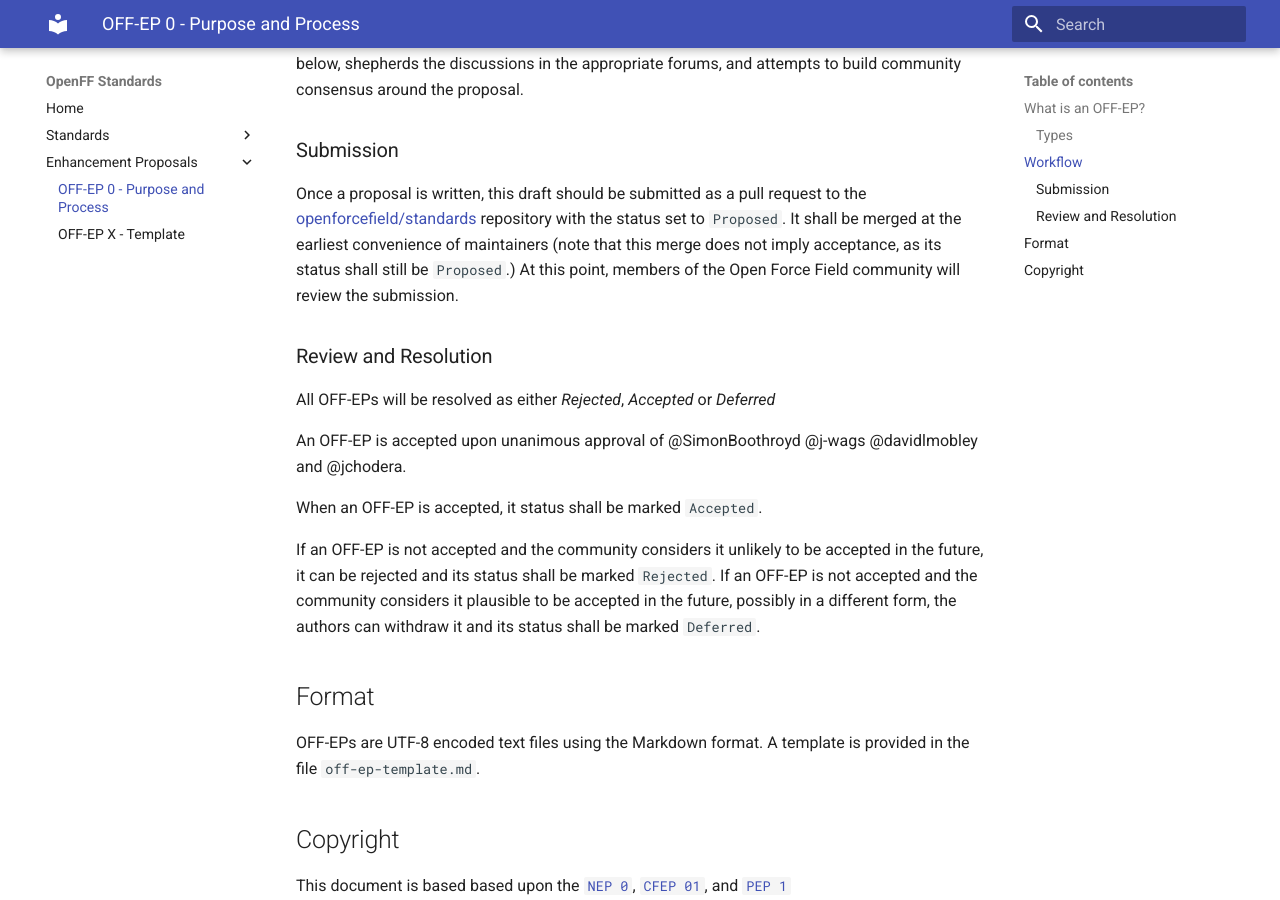
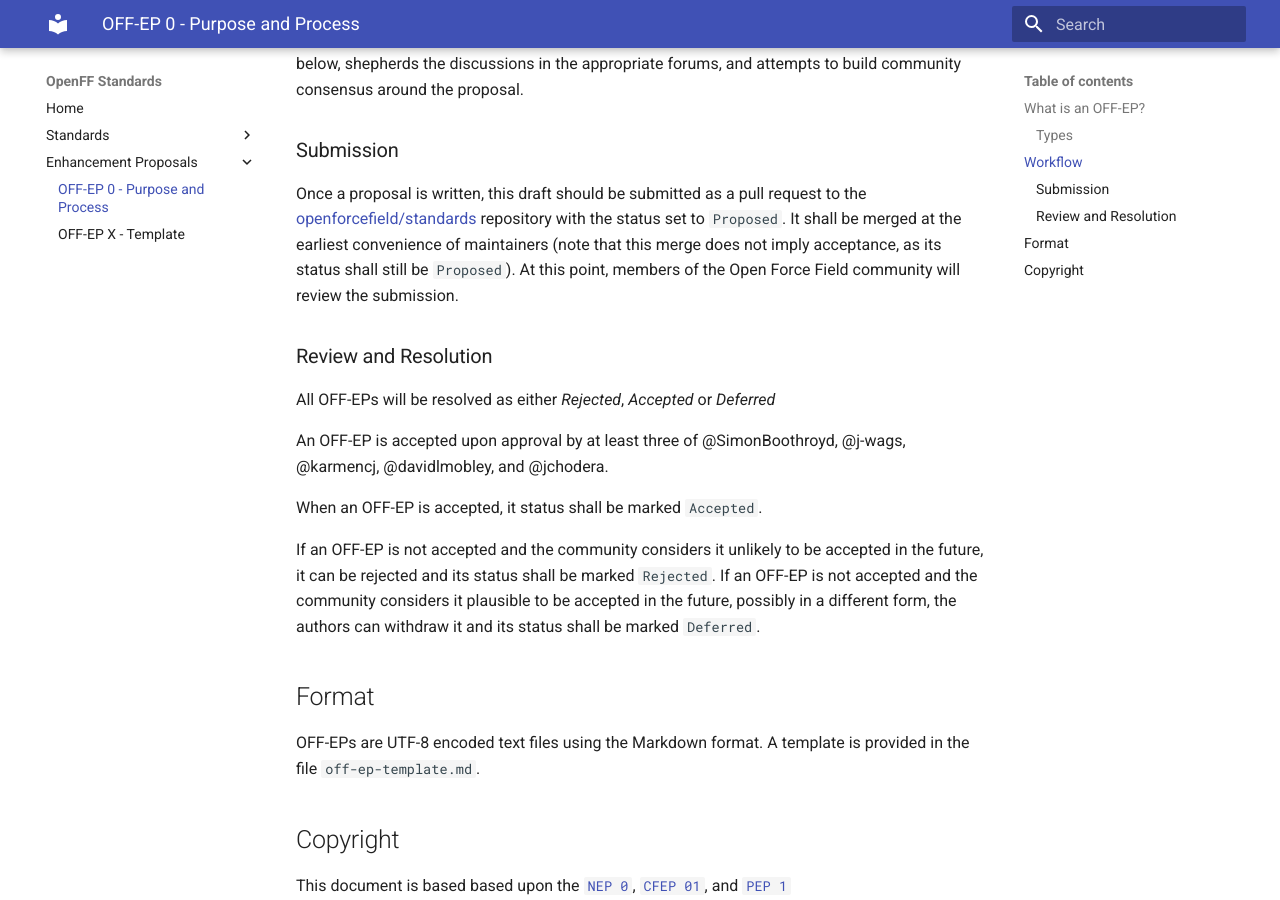
Before and after one commit to openforcefield/standards, an MkDocs documentation site: the page built from docs/enhancement-proposals/off-ep-0000.md, in a window 1280 px wide and 900 px high, scrolled down 1348 px. Built offline with MkDocs 1.6.1 and Material for MkDocs 9.7.7, drawn with Linux system fonts in a browser that asks for light colours; some of the changed text lies outside the part shown.

Commit message:
Update approval mechanism

```diff
--- a/docs/enhancement-proposals/off-ep-0000.md
+++ b/docs/enhancement-proposals/off-ep-0000.md
@@ -51,14 +51,15 @@ Each OFF-EP must have a champion -- someone who writes the proposal using the te
 ### Submission
 
 Once a proposal is written, this draft should be submitted as a pull request to the [openforcefield/standards](https://github.com/openforcefield/standards) repository with the status set to `Proposed`.
-It shall be merged at the earliest convenience of maintainers (note that this merge does not imply acceptance, as its status shall still be `Proposed`.)
+It shall be merged at the earliest convenience of maintainers (note that this merge does not imply acceptance, as its status shall still be `Proposed`).
 At this point, members of the Open Force Field community will review the submission.
 
 ### Review and Resolution
 
 All OFF-EPs will be resolved as either *Rejected*, *Accepted* or *Deferred*
 
-An OFF-EP is accepted upon unanimous approval of @SimonBoothroyd @j-wags @davidlmobley and @jchodera.
+An OFF-EP is accepted upon approval by at least three of @SimonBoothroyd, @j-wags, @karmencj, @davidlmobley, and
+@jchodera.
 
 When an OFF-EP is accepted, it status shall be marked `Accepted`.
 
```
Also changed, not shown: other parts of docs/enhancement-proposals/off-ep-0000.md (+1 -1 lines).
